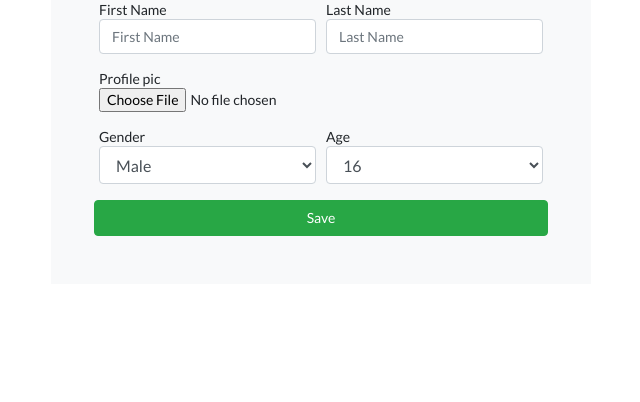
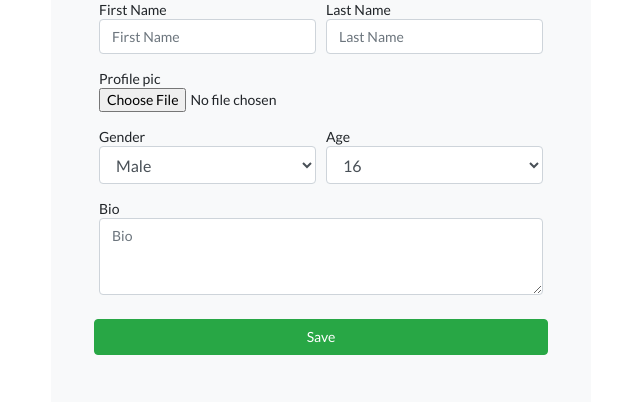
Before and after one commit to inaveenchahar/justchat, a Django app: template accounts/templates/edit_profile.html in a window 1280 px wide. Shown: the part 153-555 px from the top of the page, without its empty margins (604-1244 px from the left). Run offline with Django 3.2, Linux system fonts and the light colour scheme; the template is opened without the code that fills it: values that come from a table or form of the project are taken from there, others are empty; some libraries are stand-ins or nearby versions.

Commit message:
feat(accounts): bio field added to user profile

```diff
--- a/accounts/forms.py
+++ b/accounts/forms.py
@@ -79,6 +79,12 @@ class ProfileEditForm(forms.ModelForm):
     age = forms.ChoiceField(choices=AGE, widget=forms.Select(attrs={
         'class': 'form-control',
     }), label='Age')
+    bio = forms.CharField(widget=forms.Textarea(attrs={
+        'rows': 3,
+        'class': 'form-control',
+        'placeholder': 'Bio',
+        'style': 'font-size:14px;',
+    }), label='Bio', required=False)
 
     class Meta:
         model = ProfileModel
--- a/accounts/models.py
+++ b/accounts/models.py
@@ -15,6 +15,7 @@ class ProfileModel(models.Model):
     profile_pic = models.ImageField(upload_to='profile_images/', null=True)
     gender = models.CharField(choices=GENDER, null=True, max_length=8)
     age = models.IntegerField(choices=AGE, null=True)
+    bio = models.CharField(max_length=100, blank=True)
     added_on = models.DateTimeField(auto_now_add=True)
     updated_on = models.DateTimeField(auto_now=True)
 
--- a/accounts/templates/edit_profile.html
+++ b/accounts/templates/edit_profile.html
@@ -35,8 +35,12 @@
                                 <p class="mb-0">{{ p_form.age.label }}</p>
                                 <p class="mt-0">{{ p_form.age }}</p>
                             </div>
+                            <div class="col-12">
+                                <p class="mb-0">{{ p_form.bio.label }}</p>
+                                <p class="mt-0">{{ p_form.bio }}</p>
+                            </div>
 
-                            <input type="submit" value="Save" class="btn btn-success btn-block py-2">
+                            <input type="submit" value="Save" class="btn btn-success btn-block py-2 mt-2">
                         </form>
                     </div>
                 </div>
--- a/main/templates/profile_detail.html
+++ b/main/templates/profile_detail.html
@@ -44,7 +44,7 @@
                             </tr>
                             <tr>
                                 <td>Bio</td>
-                                <td>Lorem ipsum dolor sit amet.</td>
+                                <td>{{ profile.bio }}</td>
                             </tr>
                         </tbody>
                     </table>
```
Also changed, not shown: accounts/migrations/0003_auto_20210121_1819.py (added), chat/migrations/0008_auto_20210121_1819.py (added).
